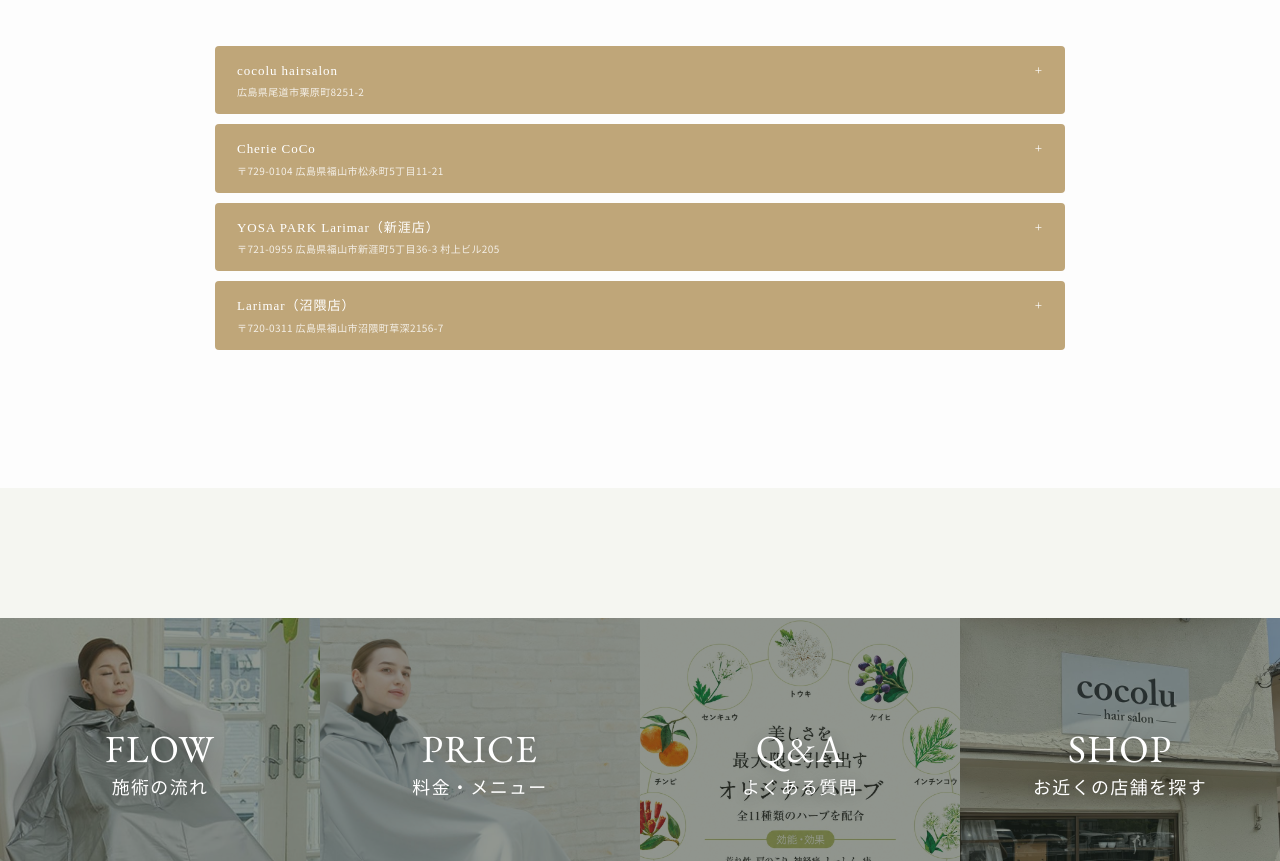
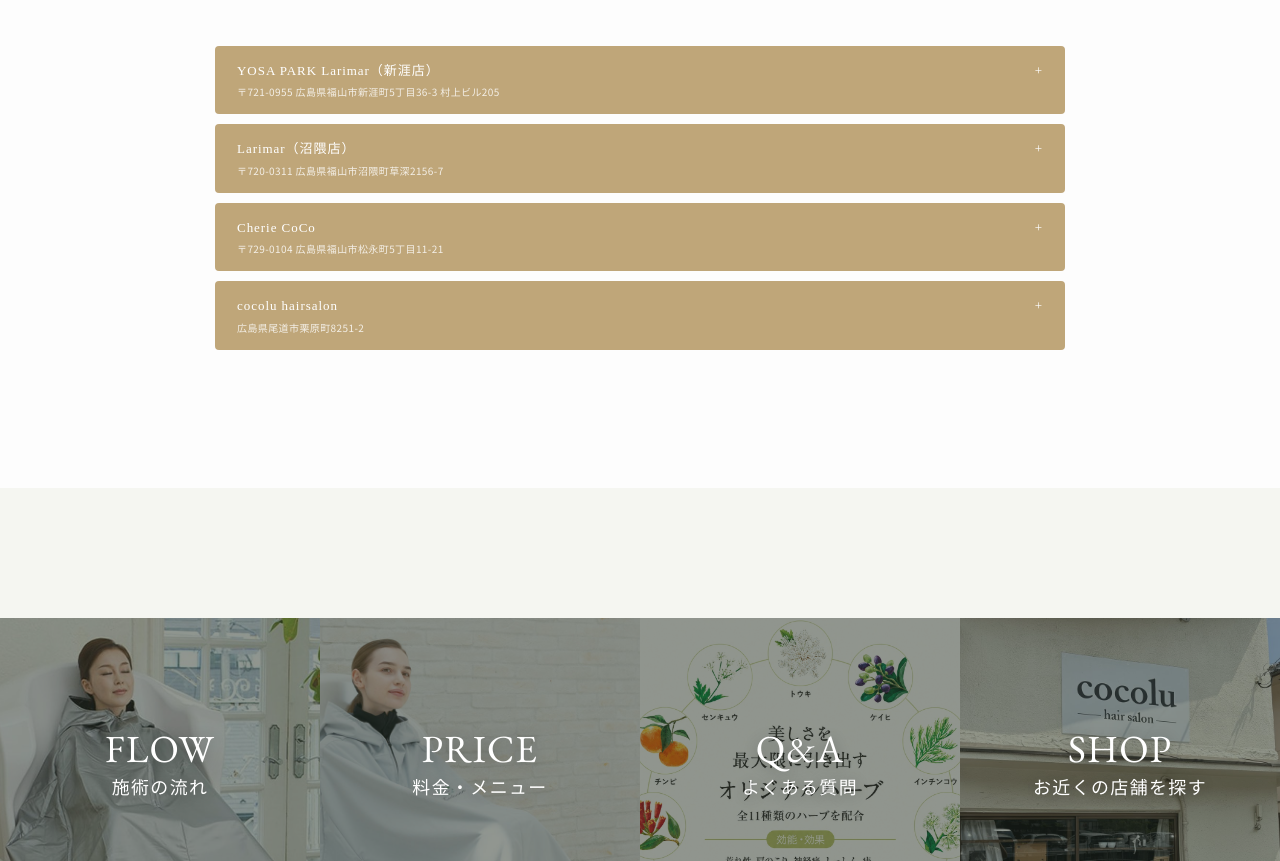
Before and after one commit to nino-0813/herb.yosahp, a Next.js app: page / in a window 1280 px wide. Shown: the part 5660-6521 px from the top of the page. Built offline with nearby package versions, Linux system fonts and the light colour scheme.

Commit message:
Reorder stores across site

```diff
--- a/app/(site)/reserve/page.tsx
+++ b/app/(site)/reserve/page.tsx
@@ -53,11 +53,12 @@
       .order("sort_order")
       .then(({ data }) => {
         const today = ymd(new Date());
+        const displayOrder = new Map(STORE_DETAILS.map((item, index) => [item.id, index]));
         const list = ((data ?? []) as Store[]).filter((s) => {
           if (s.sale_start_date && today < s.sale_start_date) return false;
           if (s.sale_end_date && today > s.sale_end_date) return false;
           return true;
-        });
+        }).sort((a, b) => (displayOrder.get(a.id) ?? 999) - (displayOrder.get(b.id) ?? 999));
         setStores(list);
         setStoreId((prev) => prev || list[0]?.id || "");
       });
--- a/site.config.ts
+++ b/site.config.ts
@@ -42,6 +42,8 @@
 
 /** 4店舗の情報（アクセスページ・トップで使用）
  *  ※ 営業時間・定休日は未確定のため空欄。分かり次第そのまま追記すれば表示されます。 */
+const STORE_DISPLAY_ORDER = ["larimar", "larimar-numakuma", "cherie-coco", "cocolu"];
+
 export const STORES = [
   {
     id: "cocolu",
@@ -123,4 +125,4 @@
       "/stores/larimar-numakuma/larimar-numakuma-3.jpg",
     ],
   },
-];
+].sort((a, b) => STORE_DISPLAY_ORDER.indexOf(a.id) - STORE_DISPLAY_ORDER.indexOf(b.id));
```
